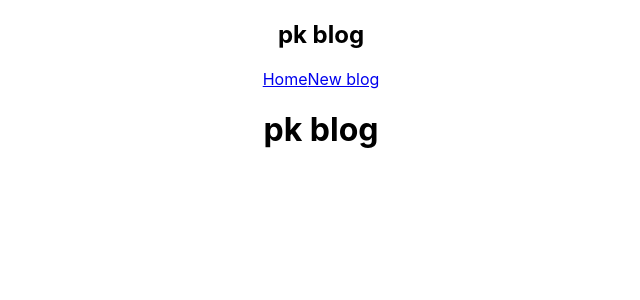
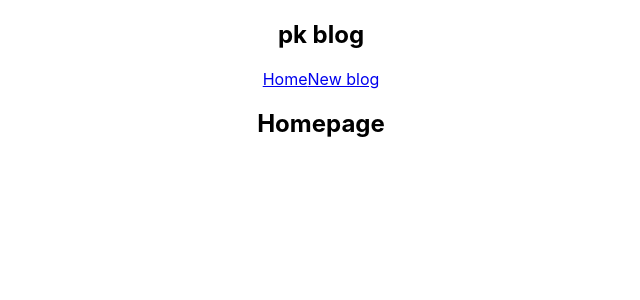
Before and after one commit to purab/react-redux-tutorials, a React (Create React App) app in the folder pk-blog/: page / in a window 1280 px wide. Shown: the top 300 px of the page, without its empty margins (319-959 px from the left). Built offline with nearby package versions, Linux system fonts and the light colour scheme.

Commit message:
commponet changes and adding

```diff
--- a/pk-blog/src/App.js
+++ b/pk-blog/src/App.js
@@ -1,14 +1,13 @@
  import './App.css';
+import Home from './components/Home';
 import Navbar from './components/Navbar';
 
 function App() {
-  const title ='pk blog';
   return (
     <div className="App">
       <Navbar />
       <div className="content">
-        <h1>{title}</h1>
-
+        <Home />
       </div>
     </div>
   );
--- /dev/null
+++ b/pk-blog/src/components/Home.js
@@ -0,0 +1,12 @@
+const Home = () => {
+    return (
+        <div className="home">
+            <h2>Homepage</h2>
+        </div>
+     );
+}
+
+export default Home;
+<div className="home">
+    <h2>Homepage</h2>
+</div>
```
